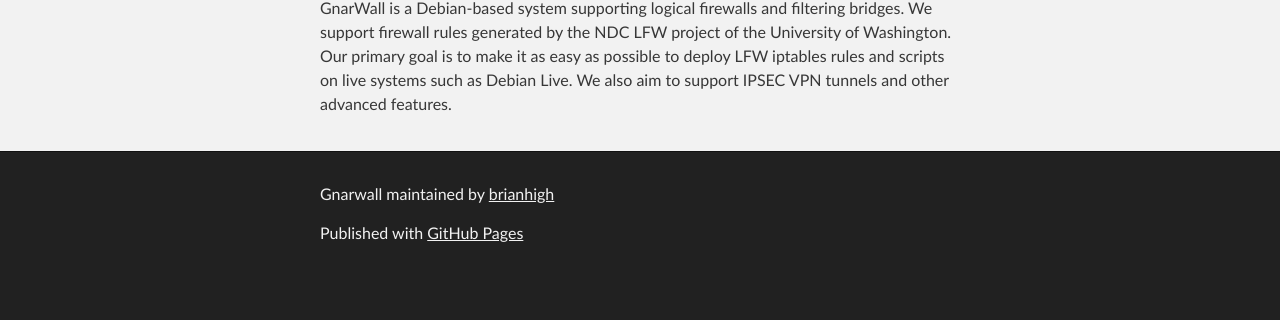
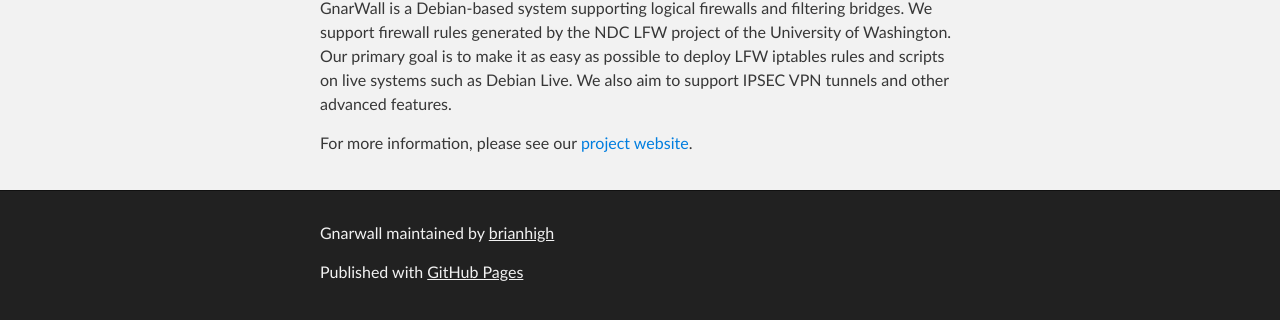
Before and after one commit to brianhigh/gnarwall, a plain HTML site: page index.html in a window 1280 px wide. Shown: the part 310-630 px from the top of the page. Drawn offline with Linux system fonts and the light colour scheme.

Commit message:
Update index.html

```diff
--- a/index.html
+++ b/index.html
@@ -35,6 +35,7 @@
 <a id="gnarwall" class="anchor" href="#gnarwall" aria-hidden="true"><span class="octicon octicon-link"></span></a>gnarwall</h3>
 
 <p>GnarWall is a Debian-based system supporting logical firewalls and filtering bridges. We support firewall rules generated by the NDC LFW project of the University of Washington. Our primary goal is to make it as easy as possible to deploy LFW iptables rules and scripts on live systems such as Debian Live. We also aim to support IPSEC VPN tunnels and other advanced features.</p>
+<p>For more information, please see our <a href="https://sites.google.com/site/gnarwallproject/">project website</a>.</p>
       </section>
     </div>
 
```
